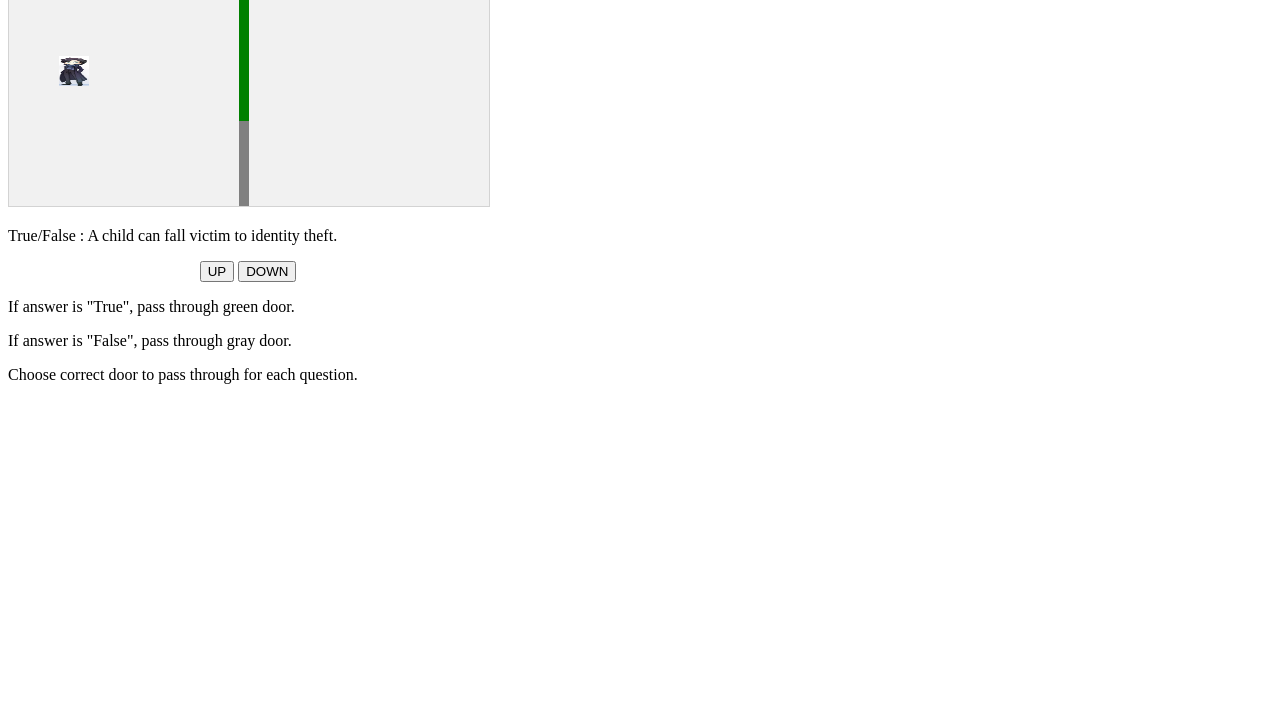
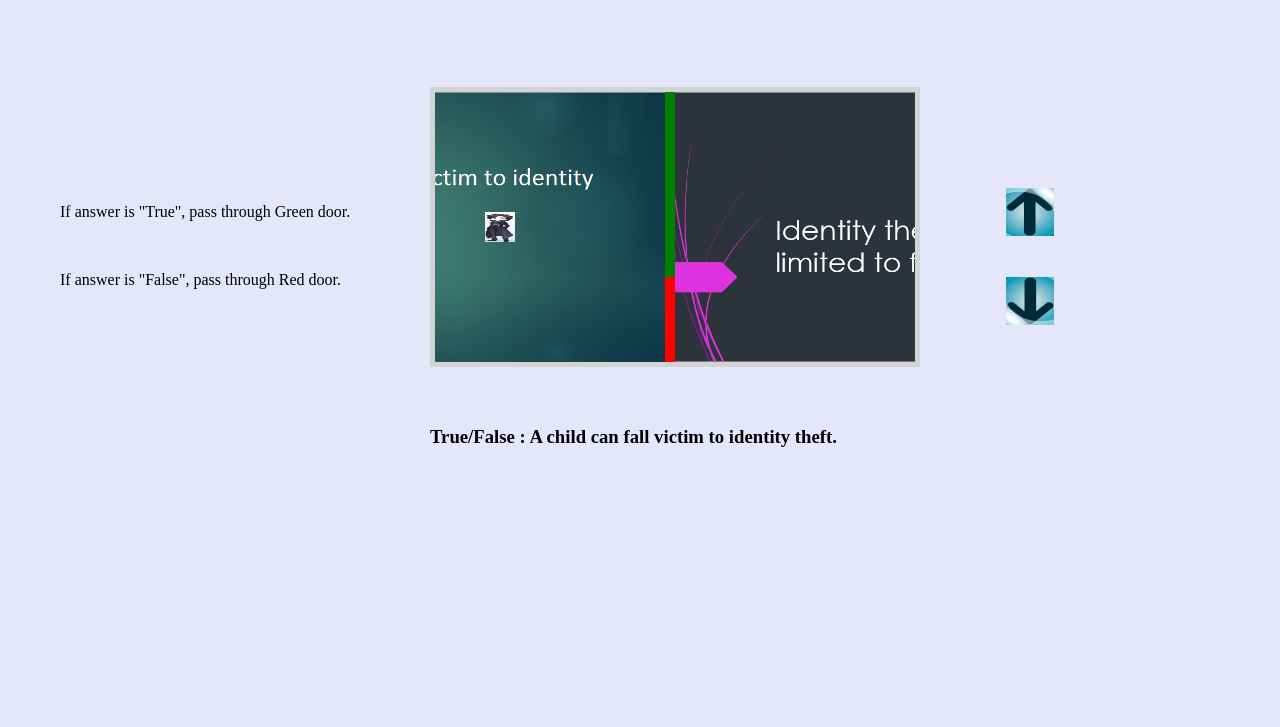
Before and after one commit to HarshadaBhide/IdentityTheftGame, a plain HTML site: page IdentityTheftGame.html in a window 1280 px wide. Shown: the part 73-800 px from the top of the page. Drawn offline with Linux system fonts and the light colour scheme.

Commit message:
Updated Game level 1.
Added  scrolling background. Page layout organized. Win condition
checked.

```diff
--- a/IdentityTheftGame.html
+++ b/IdentityTheftGame.html
@@ -4,28 +4,46 @@
 <meta name="viewport" content="width=device-width, initial-scale=1.0"/>
 <style>
 canvas {
-    border:1px solid #d3d3d3;
+    border:5px solid #d3d3d3;
     background-color: #f1f1f1;
 }
+
 </style>
 </head>
-<body onload="startGame()">
-
-<p id="question">Question will be displayed here</p>
+<body  bgcolor="#E6E6FA" onload="startGame()">
+<h1 style="text-align:center"> Identity Theft Game </h1>
+<DIV style="position: absolute; top:480px; left:430px; width:500px; height:25px">
+<h3 id="question">Question will be displayed here</h3>
+</DIV>
+<div style="position: absolute; top:260px; left:1000px; ">
+  <button onmousedown="moveup()" onmouseup="clearmove()" ontouchstart="moveup()" style="border:none; background: none;"><img src="up_button.png" width="48" height="48"></button><br><br><br>
+  <button onmousedown="movedown()" onmouseup="clearmove()" ontouchstart="movedown()" style="border:none; background: none;"><img src="down_button.png" width="48" height="48"></button>
+</div>
+<div style="position: absolute; top:260px; left:60px; width:500px; height:25px">
+<p>If answer is "True", pass through Green door.</p><br>
+<p>If answer is "False", pass through Red door.</p>
+<!-- <p>Choose correct door to pass through for each question.</p> -->
+</div>
 
 <script>
-
 var myGamePiece;
 var myObstacles = [];
+var myBackgrounds = [];
 var questionNo = -1;
 var questionsList = ["A child can fall victim to identity theft.", "Identity theft damage is lmited to financial loss.", "Identity theft is a federal crime and its victim is recognized as a true victim in the eyes of law.", "Dumpster divers can steal your identity from thrown away receipts, credit offers, account statements and expired cards."];
 var answersList = ["true","false","true","true"];
+var backgroundList = ["img0.png","img1.png","img2.png","img3.png","img4.png","img5.png"];
 var qstnInterval = 450;
 var mySound;
+var backgroundWidth = 500;
+var score = 0;
+var maxScore = 5;
 
 function startGame() {
     myGamePiece = new component(30, 30, "standing.jpg", 50, 120, "image");
     mySound = new sound("bounce.mp3");
+    myBackground = new component(backgroundWidth, 270, backgroundList[0], 0, 0, "image");
+    myBackgrounds.push(myBackground);
     myGameArea.start();
 }
 
@@ -34,6 +52,9 @@ var myGameArea = {
     start : function() {
         this.canvas.width = 480;
         this.canvas.height = 270;
+        this.canvas.style.left = "430px";
+        this.canvas.style.top = "160px";
+        this.canvas.style.position = "absolute";
         this.context = this.canvas.getContext("2d");
         document.body.insertBefore(this.canvas, document.body.childNodes[0]);
         this.frameNo = 0;
@@ -98,6 +119,12 @@ function component(width, height, color, x, y, type) {
 }
 
 function updateGameArea() {
+    if(score == maxScore)
+    {
+        winBack = new component(backgroundWidth, 270,'win1.jpg', 0, 0, "image");
+        winBack.update();
+        return;
+    }
 	var x, height, gap, minHeight, maxHeight, minGap, maxGap;
     if( myObstacles.length >1 )
     {
@@ -132,9 +159,41 @@ function updateGameArea() {
         myObstacles.pop();
         myObstacles.pop();
         myObstacles.push(new component(10, height, "green", x, 0));
-        myObstacles.push(new component(10, myGameArea.canvas.height - height, "gray", x, height));
+        myObstacles.push(new component(10, myGameArea.canvas.height - height, "red", x, height));
         questionNo += 1;
         document.getElementById("question").innerHTML = "True/False : " + questionsList[questionNo];
+        myBackground = new component(backgroundWidth, 270, backgroundList[questionNo+1], x, 0, "image");
+        <!--myBackgrounds.pop();-->
+        myBackgrounds.push(myBackground);
+        score += 1;
+        if( score == maxScore)
+        {
+            document.getElementById("question").innerHTML = "Congratulations! You have finished this level." ;
+            var button = document.createElement("input");
+            button.type = "button";
+            button.value = "Next Level";
+            button.style.position = "absolute";
+            button.style.top="550px";
+            button.style.left="430px";
+            button.onclick = function() {
+                window.location.href = "IdentityTheftGame_page2.html";
+            };
+            document.body.appendChild(button)
+
+            for (i = 0; i < myBackgrounds.length; i += 1) {
+                myBackgrounds.pop();
+            }
+            for (i = 0; i < myObstacles.length; i += 1) {
+                myObstacles.pop();
+            }
+            return;
+        }
+    }
+
+    for (i = 0; i < myBackgrounds.length; i += 1) {
+        myBackgrounds[i].speedX = -1;
+        myBackgrounds[i].newPos();
+        myBackgrounds[i].update();
     }
     for (i = 0; i < myObstacles.length; i += 1) {
         myObstacles[i].x += -1;
@@ -180,12 +239,6 @@ function clearmove() {
     myGamePiece.speedY = 0;
 }
 </script>
-<div style="text-align:center;width:480px;">
-  <button onmousedown="moveup()" onmouseup="clearmove()" ontouchstart="moveup()">UP</button>
-  <button onmousedown="movedown()" onmouseup="clearmove()" ontouchstart="movedown()">DOWN</button>
-</div>
-<p>If answer is "True", pass through green door.</p>
-<p>If answer is "False", pass through gray door.</p>
-<p>Choose correct door to pass through for each question.</p>
+
 </body>
 </html>
```
Also changed, not shown: down_button.png (added), img0.png (added), img1.png (added), img2.png (added), img3.png (added), img4.png (added), img5.png (added), up_button.png (added), win1.jpg (added).
